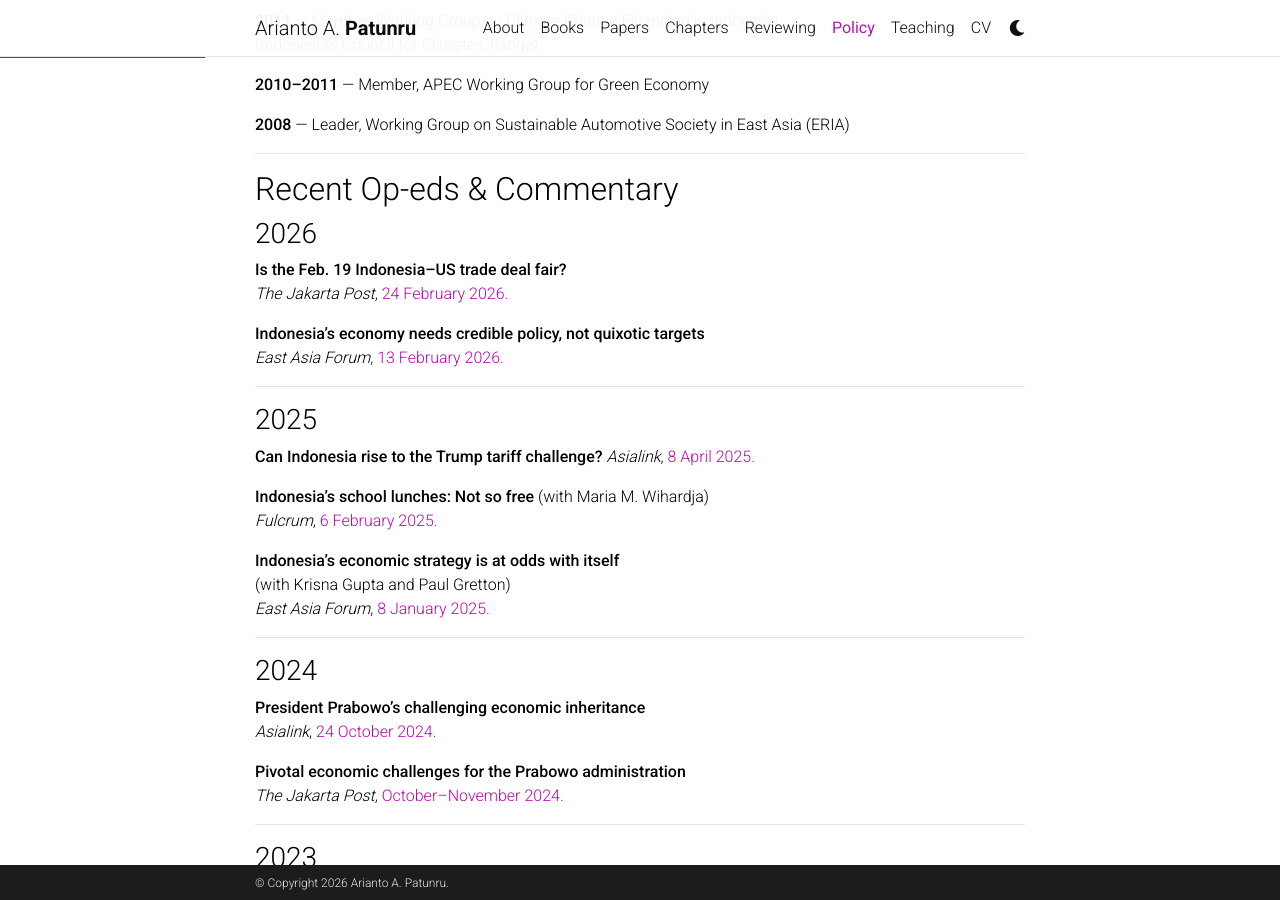
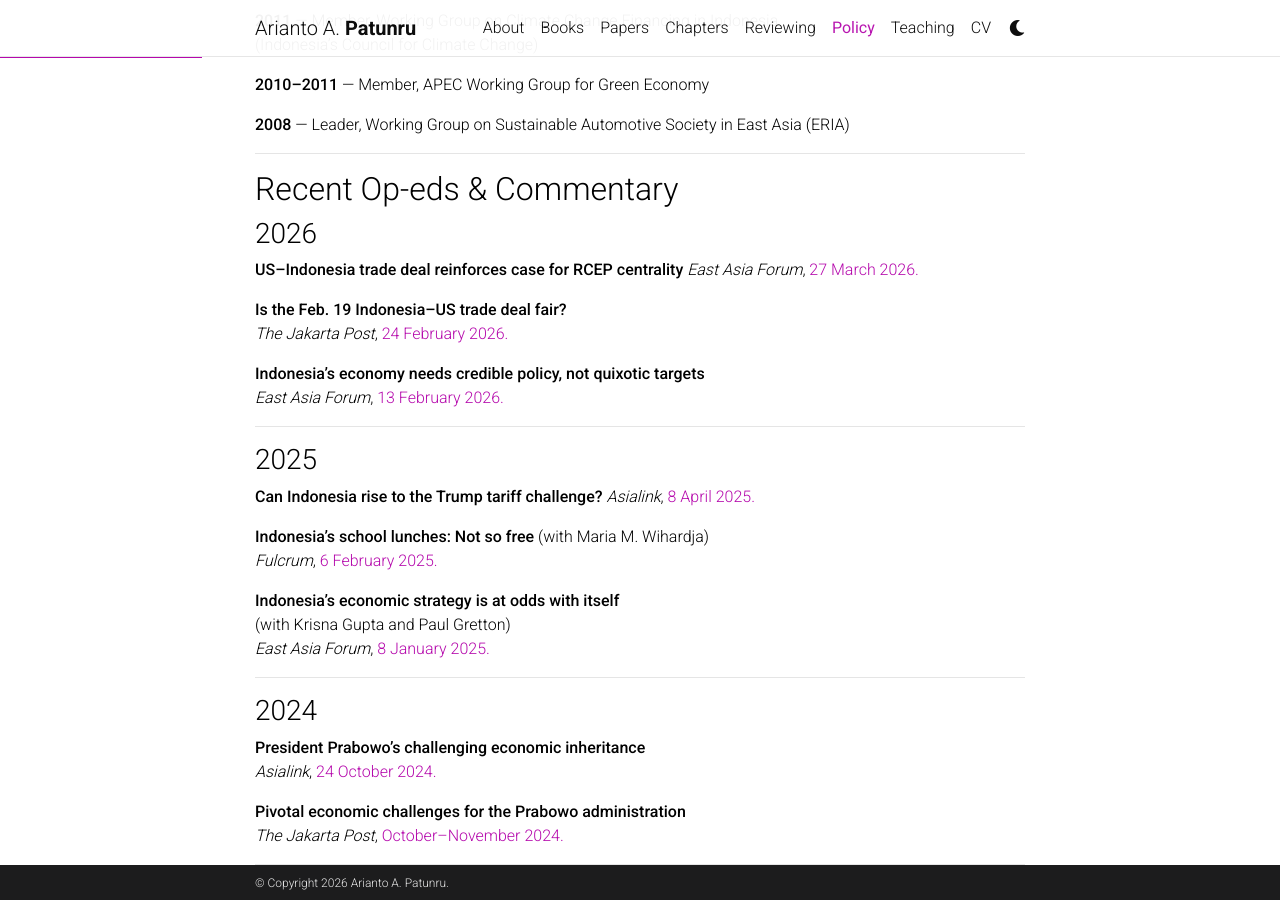
Before and after one commit to patunru/patunru.github.io, a Jekyll site: the page built from _pages/policy-papers.md, in a window 1280 px wide and 900 px high, scrolled down 446 px. Built offline with Jekyll 4.4.1, drawn with Linux system fonts in a browser that asks for light colours; comment, search, counter and statistics services are not loaded; a style sheet for code colours, icons or effects is not loaded.

Commit message:
Update policy-papers.md

```diff
--- a/_pages/policy-papers.md
+++ b/_pages/policy-papers.md
@@ -31,6 +31,9 @@ nav_order: 5
 ## Recent Op-eds & Commentary
 
 ### 2026
+
+**US–Indonesia trade deal reinforces case for RCEP centrality**
+*East Asia Forum*, [27 March 2026.](https://doi.org/10.59425/eabc.1774605600)
 
 **Is the Feb. 19 Indonesia–US trade deal fair?**
 *The Jakarta Post*, [24 February 2026.](https://www.thejakartapost.com/opinion/2026/02/24/is-the-feb-19-indonesiaus-trade-deal-fair.html)
```
